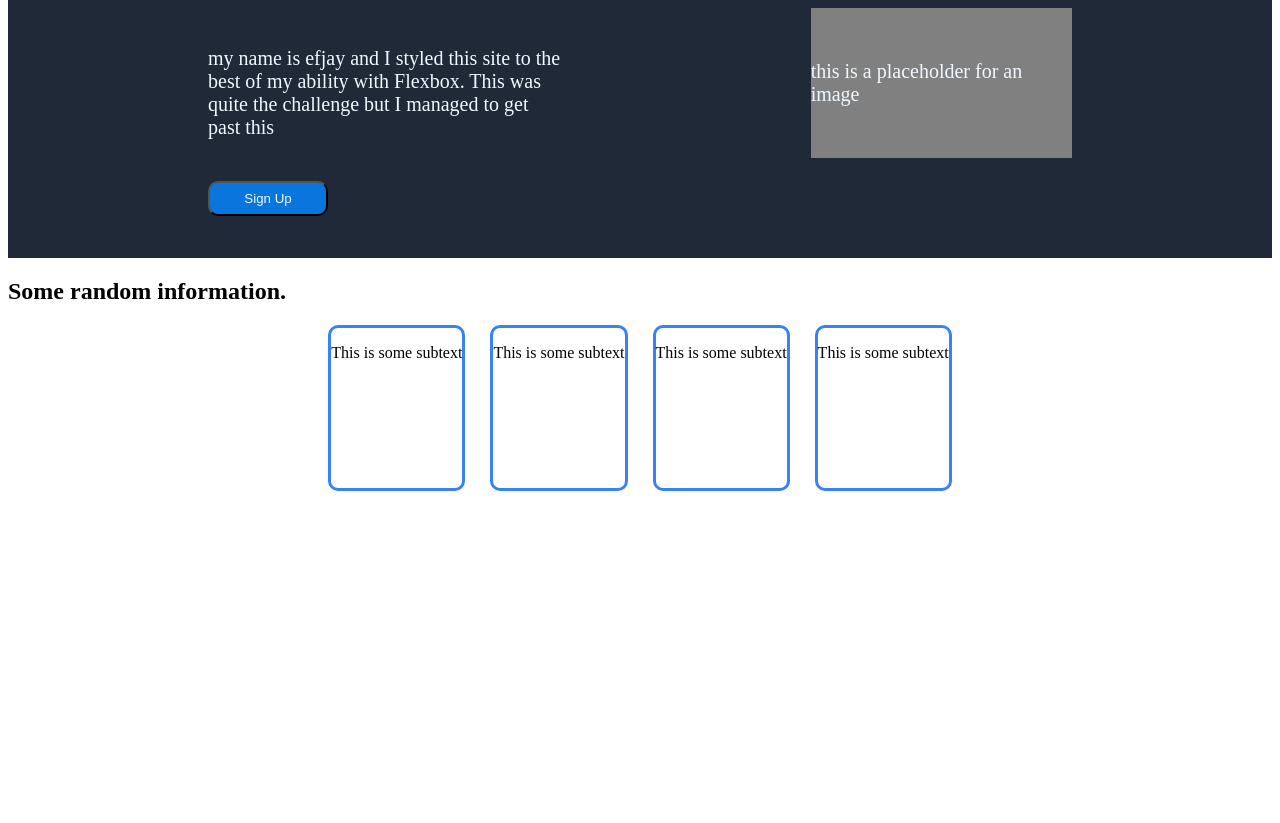
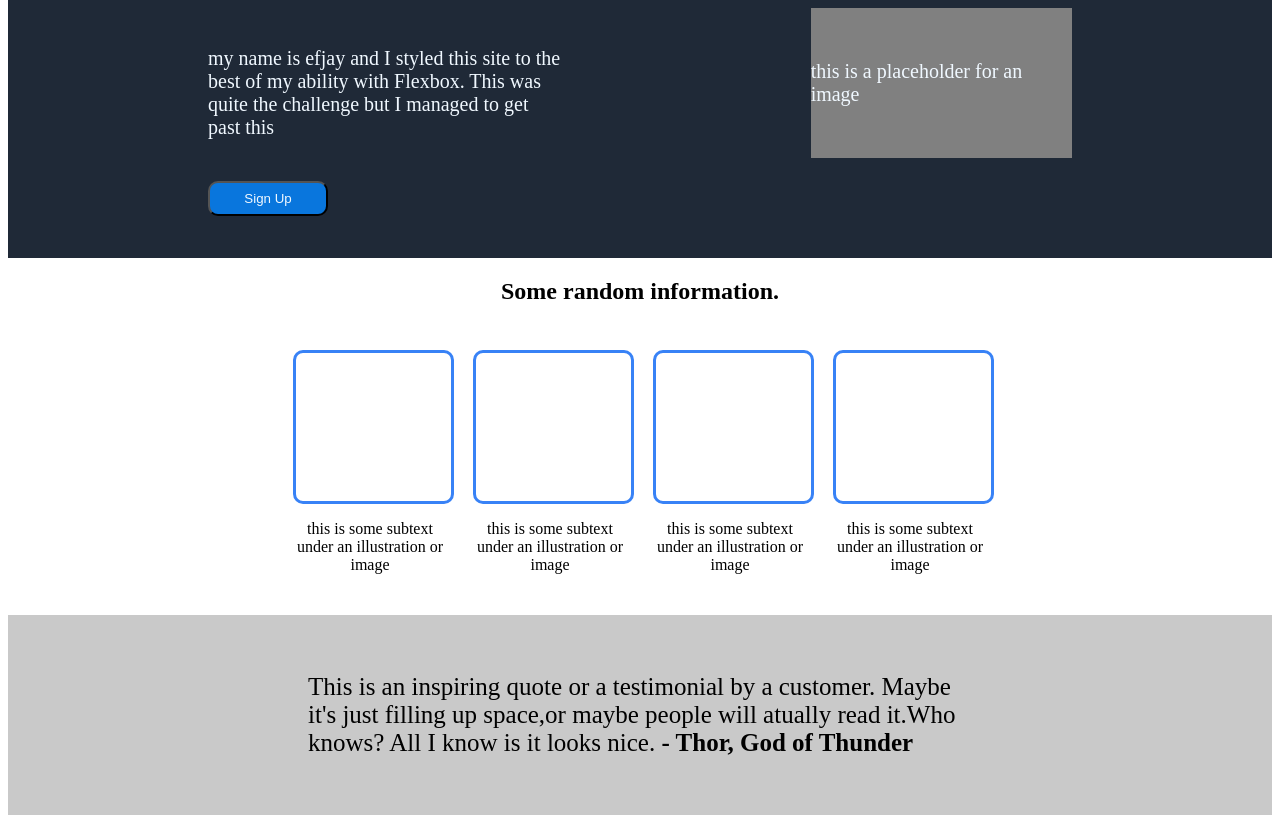
Before and after one commit to Efjay-sys/Landing-Page-Odin, a plain HTML site: page index.html in a window 1280 px wide. Shown: the part 200-1023 px from the top of the page. Before the commit the page ends 800 px from the top, so only its background shows below. Drawn offline with Linux system fonts and the light colour scheme.

Commit message:
Finished part 2 and 3. starting up with part 4 and footer for finishing.

```diff
--- a/index.html
+++ b/index.html
@@ -21,30 +21,34 @@
         </div>
         <div class="container3">
             <h2>Some random information.</h2>
+            <div class="box-container">
+                <div class="box-holder">
+                  <div class="b1"></div>
+                  <p>this is some subtext under an illustration or image</p>
+                </div>
+                <div class="box-holder">
+                    <div class="b2"></div>
+                    <p>this is some subtext under an illustration or image</p>
+                  </div>
+                  <div class="box-holder">
+                    <div class="b3"></div>
+                    <p>this is some subtext under an illustration or image</p>
+                  </div>
+                  <div class="box-holder">
+                    <div class="b4"></div>
+                    <p>this is some subtext under an illustration or image</p>
+                  </div>
+            </div>
+    <body>
+        <div class="quote">
+            <p>This is an inspiring quote or a testimonial by a customer.
+                Maybe it's just filling up space,or maybe people will
+                atually read it.Who knows? All I know is it looks nice.
+                <strong>- Thor, God of Thunder</strong>
+            </p>
         </div>
-            <div class="mid">
-            <div class="one">
-                <div>
-                    <p>This is some subtext</p>
-                </div>
-            </div>
-            <div class="two">
-                <div>
-                    <p>This is some subtext</p>
-                </div>
-            </div>
-            <div class="three">
-                <div>
-                    <p>This is some subtext</p>
-                </div>
-            </div>
-            <div class="four">
-                <div>
-                    <p>This is some subtext</p>
-                </div>
-            </div>
-            </div>
 
 
 
+    </body>
     </html>
--- a/style.css
+++ b/style.css
@@ -68,52 +68,70 @@ button {
 
 /* next section of the page */
 
+
+.container3 {
+    display: flex;
+    flex-direction: column;
+    align-items: center;
+    gap: 25px;
+
+}
+
 .h2 {
-    display: flex;
-    flex-direction: row;
-    flex-wrap: wrap;
+    align-self: center;
     font-weight: 900;
     font-size: large;
     margin-top: 100px;
 }
 
-.mid {
+.box-container {
     display: flex;
     justify-content: center;
     gap: 25px;
   }
 
-.one {
-  Height: 160px;
-  width: auto;
-  border: 3px solid #3882f6;
-  border-radius: 10px;
-
-}
-.p {
-    text-align: center;
+  .box-holder {
     display: flex;
     flex-direction: column;
+    height: auto;
+    width: auto;
+    text-align: center;
+    height: 240px;
+    width: 155px;
+  }
 
-}
-
-.two {
-  Height: 160px;
-  width: auto;
-  border: 3px solid #3882f6;
-  border-radius: 10px;
-
-}
-.three {
-  Height: 160px;
-  width: auto;
-  border: 3px solid #3882f6;
-  border-radius: 10px;
-
-}
-.four {
-    Height: 160px;
-    width: auto;
+  .b1 {
+    height: 100%;
+    width: 100%;
     border: 3px solid #3882f6;
     border-radius: 10px;
+  }
+  .b2 {
+    height: 100%;
+    width: 100%;
+    border: 3px solid #3882f6;
+    border-radius: 10px;
+  }
+  .b3 {
+    height: 100%;
+    width: 100%;
+    border: 3px solid #3882f6;
+    border-radius: 10px;
+  }
+  .b4 {
+    height: 100%;
+    width: 100%;
+    border: 3px solid #3882f6;
+    border-radius: 10px;
+  }
+
+.quote {
+    display: flex;
+    flex-wrap: wrap;
+    align-items: center;
+    font-size: 25px;
+    background: rgb(201, 201, 201);
+    height: 200px;
+    padding-left: 300px;
+    padding-right: 300px;
 }
```
